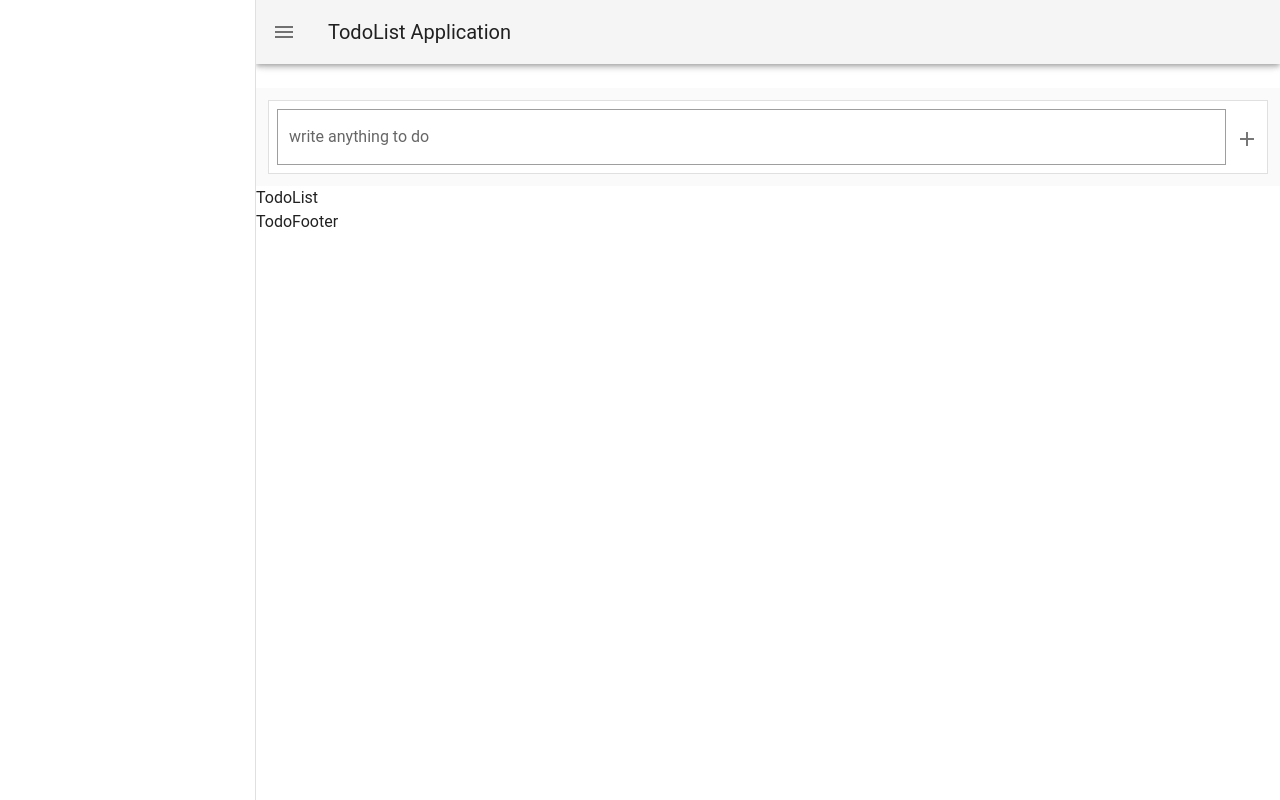
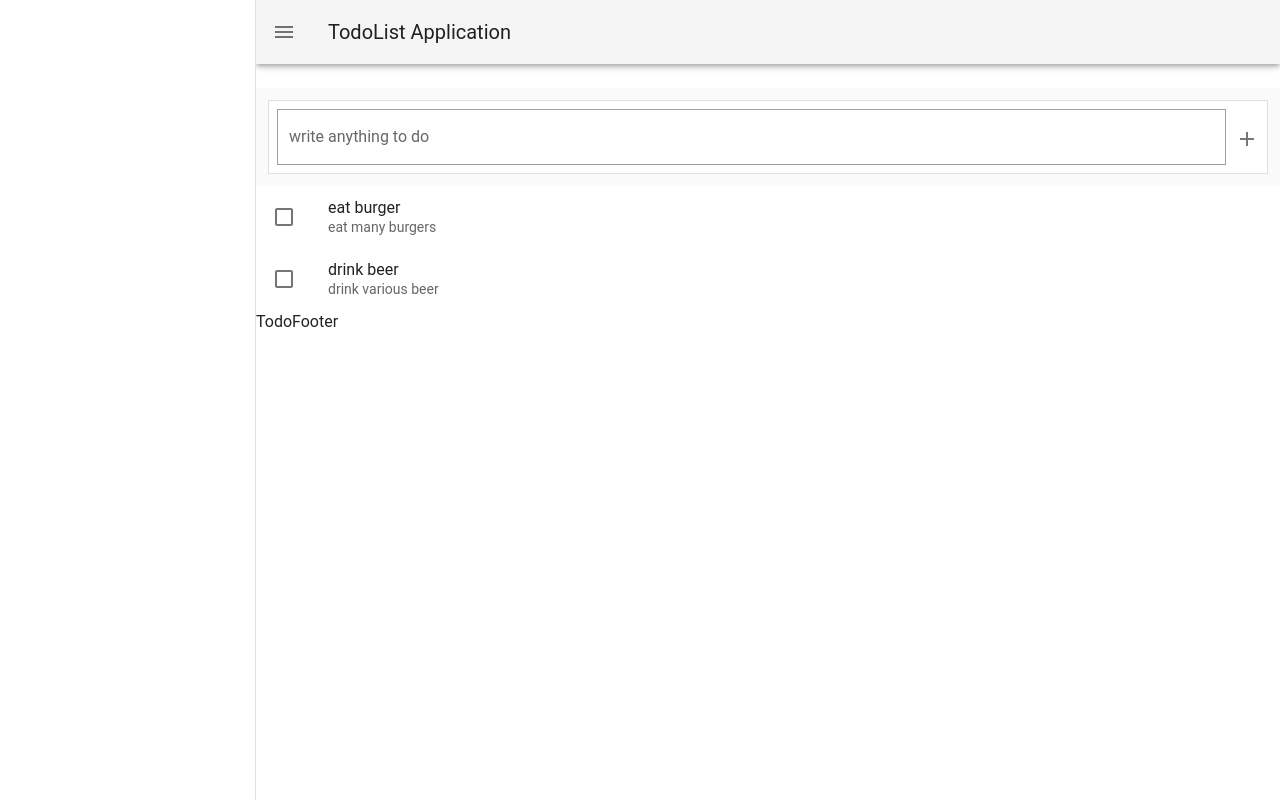
Before and after one commit to newpouy/vue-todo, a Vue app: page / in a window 1280 px wide. Built offline with nearby package versions, Linux system fonts and the light colour scheme.

Commit message:
todoList

```diff
--- a/src/components/TodoList.vue
+++ b/src/components/TodoList.vue
@@ -1,10 +1,49 @@
 <template>
-<div>TodoList</div>
+<div>
+  <v-list-item-group
+      v-model="todos"
+      multiple
+    >
+      <v-list-item v-for="todo in todos" v-bind:key="todo.id">
+          <v-list-item-action>
+            <v-checkbox
+              :input-value="todo.checked"
+              color="primary"
+              @click="checkTodo(todo.id)"
+            ></v-checkbox>
+          </v-list-item-action>
+          <v-list-item-content>
+            <v-list-item-title>{{ todo.title }}</v-list-item-title>
+            <v-list-item-subtitle>{{ todo.content }}</v-list-item-subtitle>
+          </v-list-item-content>
+      </v-list-item>
+    </v-list-item-group>
+</div>
 </template>
 
 <script>
 export default {
-name: "TodoList"
+  name: "TodoList",
+  data() {
+    return {
+      todos: [
+        { id: 1, title: 'eat burger', content: 'eat many burgers', checked: false },
+        { id: 2, title: 'drink beer', content: 'drink various beer', checked: false }
+      ]
+    }
+  },
+  methods: {
+    checkTodo(id) {
+      console.log('checkkkkkk')
+      this.todos = this.todos.map(todo => {
+        console.log(todo)
+        if(todo.id == id) {
+          todo.checked = !todo.checked
+        }
+        return todo
+      })
+    }
+  }
 }
 </script>
 
```
